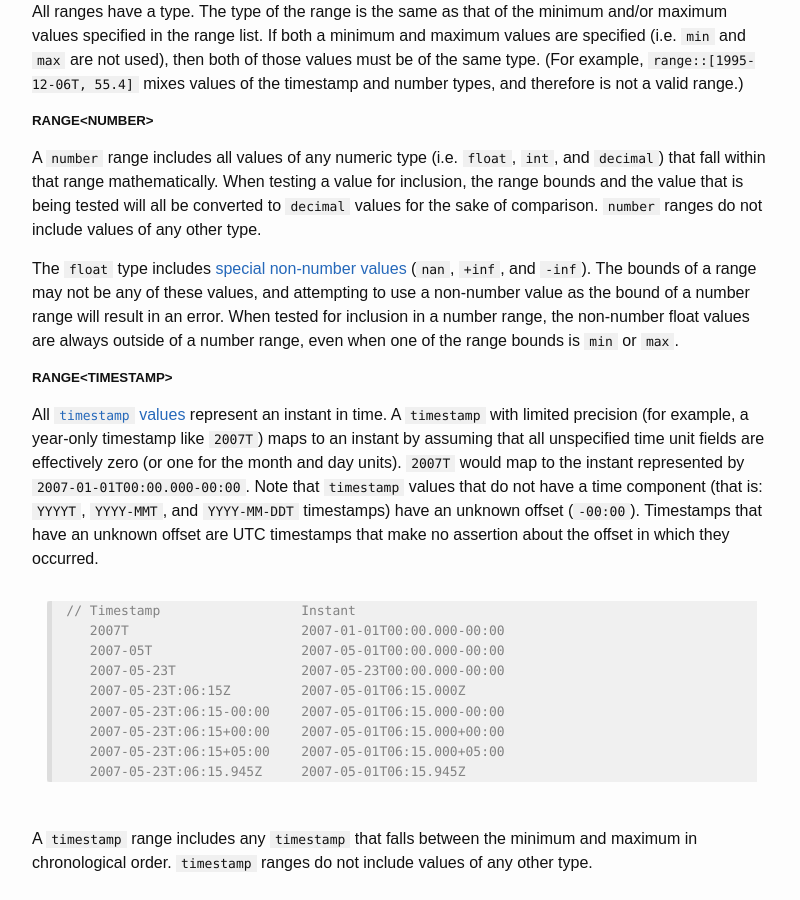
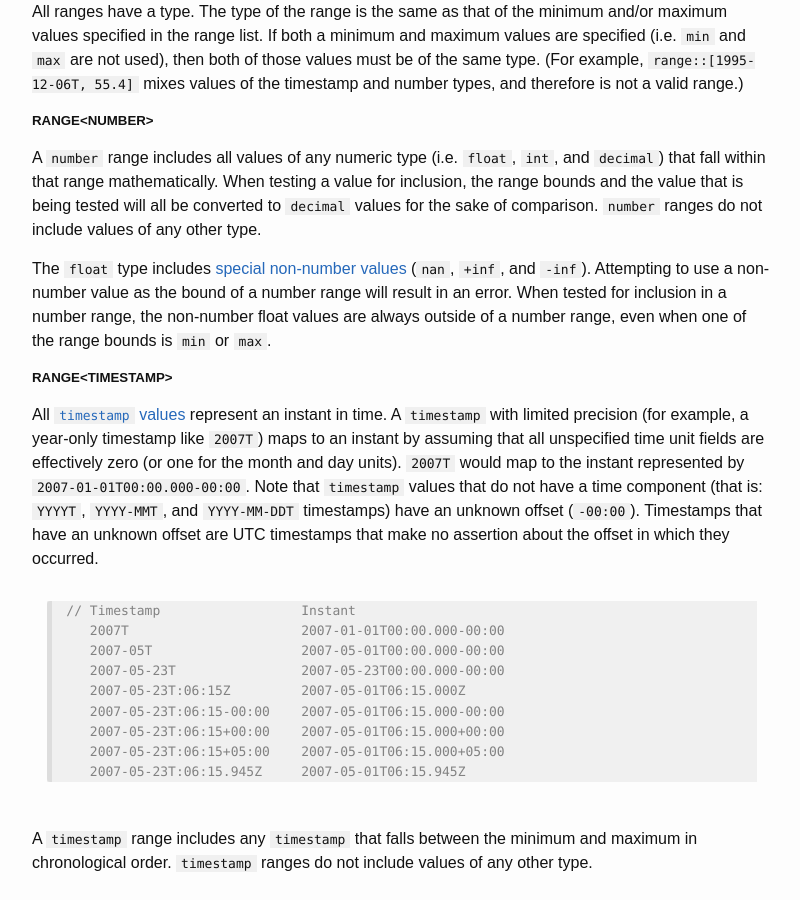
Before and after one commit to amazon-ion/ion-schema, a Jekyll site: the page built from docs/spec.md, in a window 1280 px wide and 900 px high, scrolled down 6219 px. Shown: the whole window, without its empty margins (238-1038 px from the left). Built offline with Jekyll 4.4.1, drawn with Linux system fonts in a browser that asks for light colours.

Commit message:
Update docs/spec.md
Co-authored-by: Zack Slayton <zack.slayton@gmail.com>

```diff
--- a/docs/spec.md
+++ b/docs/spec.md
@@ -336,7 +336,7 @@ When testing a value for inclusion, the range bounds and the value that is being
 `decimal` values for the sake of comparison. `number` ranges do not include values of any other type.
 
 The `float` type includes [special non-number values](https://amzn.github.io/ion-docs/docs/float.html#special-values) (`nan`, `+inf`, and `-inf`).
-The bounds of a range may not be any of these values, and attempting to use a non-number value as the bound of a number range will result in an error.
+Attempting to use a non-number value as the bound of a number range will result in an error.
 When tested for inclusion in a number range, the non-number float values are always outside of a number range, even when one of the range bounds is `min` or `max`.
 
 ##### RANGE&lt;TIMESTAMP&gt;
```
